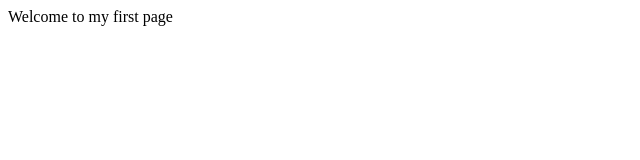
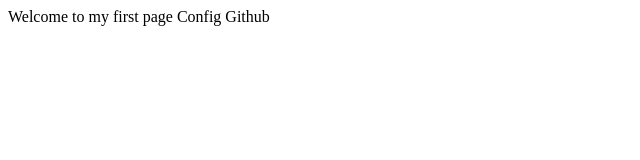
Before and after one commit to Mohan-Ganta/githubdemorepo, a plain HTML site: page index.html in a window 1280 px wide. Shown: the whole page, without its empty margins (0-640 px from the left). Drawn offline with Linux system fonts and the light colour scheme.

Commit message:
update git indexfile

```diff
--- a/index.html
+++ b/index.html
@@ -7,5 +7,6 @@
 </head>
 <body>
      Welcome to my first page
+     Config Github
 </body>
 </html>
```
